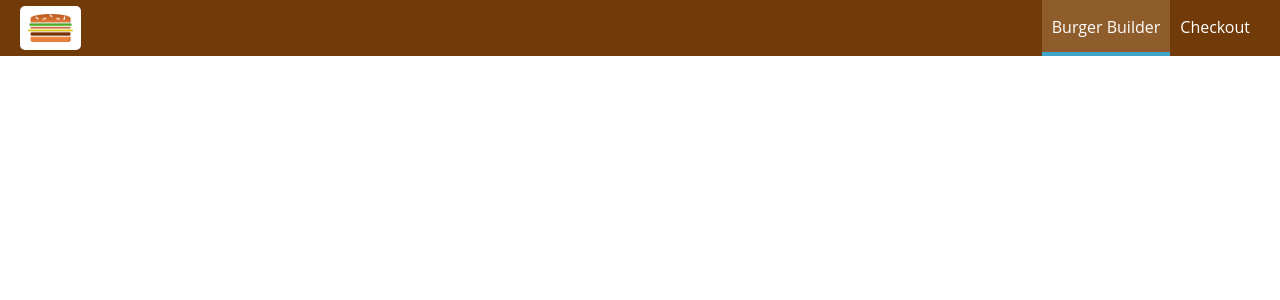
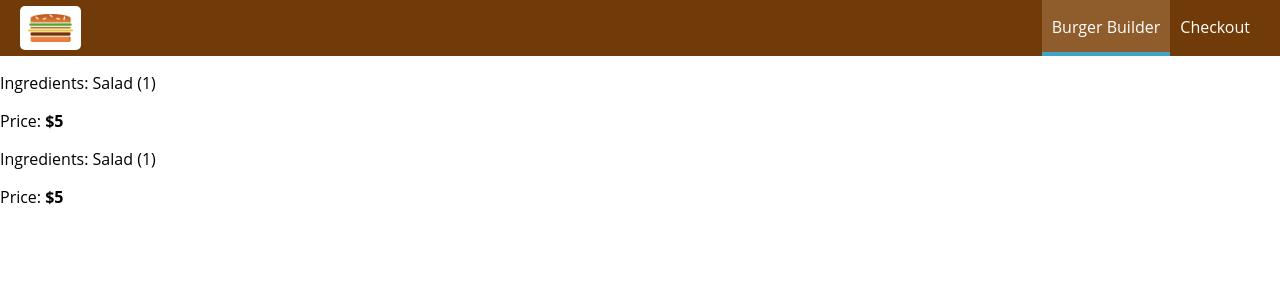
Before and after one commit to thebat93/burger-builder, a React app: page /orders in a window 1280 px wide. Shown: the top 300 px of the page. Built offline with nearby package versions, Linux system fonts and the light colour scheme; the HTML template or start-up script is replaced by a standard one.

Commit message:
Adding an Orders Page

```diff
--- a/src/App.js
+++ b/src/App.js
@@ -4,6 +4,7 @@
 import Layout from './hoc/Layout/Layout';
 import BurgerBuilder from './containers/BurgerBuilder/BurgerBuilder';
 import Checkout from './containers/Checkout/Checkout';
+import Orders from './containers/Orders/Orders';
 
 class App extends Component {
   render() {
@@ -12,6 +13,7 @@
         <Layout>
           <Switch>
             <Route path='/checkout' component={ Checkout } />
+            <Route path='/orders' component={ Orders } />
             <Route exact path='/' component={ BurgerBuilder } />
           </Switch>
         </Layout>
--- /dev/null
+++ b/src/components/Order/Order.css
@@ -0,0 +1,8 @@
+.Order {
+    width: 100%;
+    border: 1px solid #eee;
+    box-shadow: 0 2px 3px #ccc;
+    padding: 10px;
+    margin: 10px auto;
+    box-sizing: border-box;
+}
--- /dev/null
+++ b/src/components/Order/Order.js
@@ -0,0 +1,16 @@
+import React from 'react';
+
+import classes from './Order.css';
+
+// заказ
+
+const order = (props) => {
+    return (
+        <div>
+            <p>Ingredients: Salad (1)</p>
+            <p>Price: <strong>$5</strong></p>
+        </div>
+    );
+}
+
+export default order;
--- /dev/null
+++ b/src/containers/Orders/Orders.js
@@ -0,0 +1,18 @@
+import React, { Component } from 'react';
+
+import Order from '../../components/Order/Order';
+
+// контейнер для заказов
+
+class Orders extends Component {
+    render () {
+        return (
+            <div>
+                <Order />
+                <Order />
+            </div>
+        );
+    }
+}
+
+export default Orders;
```
